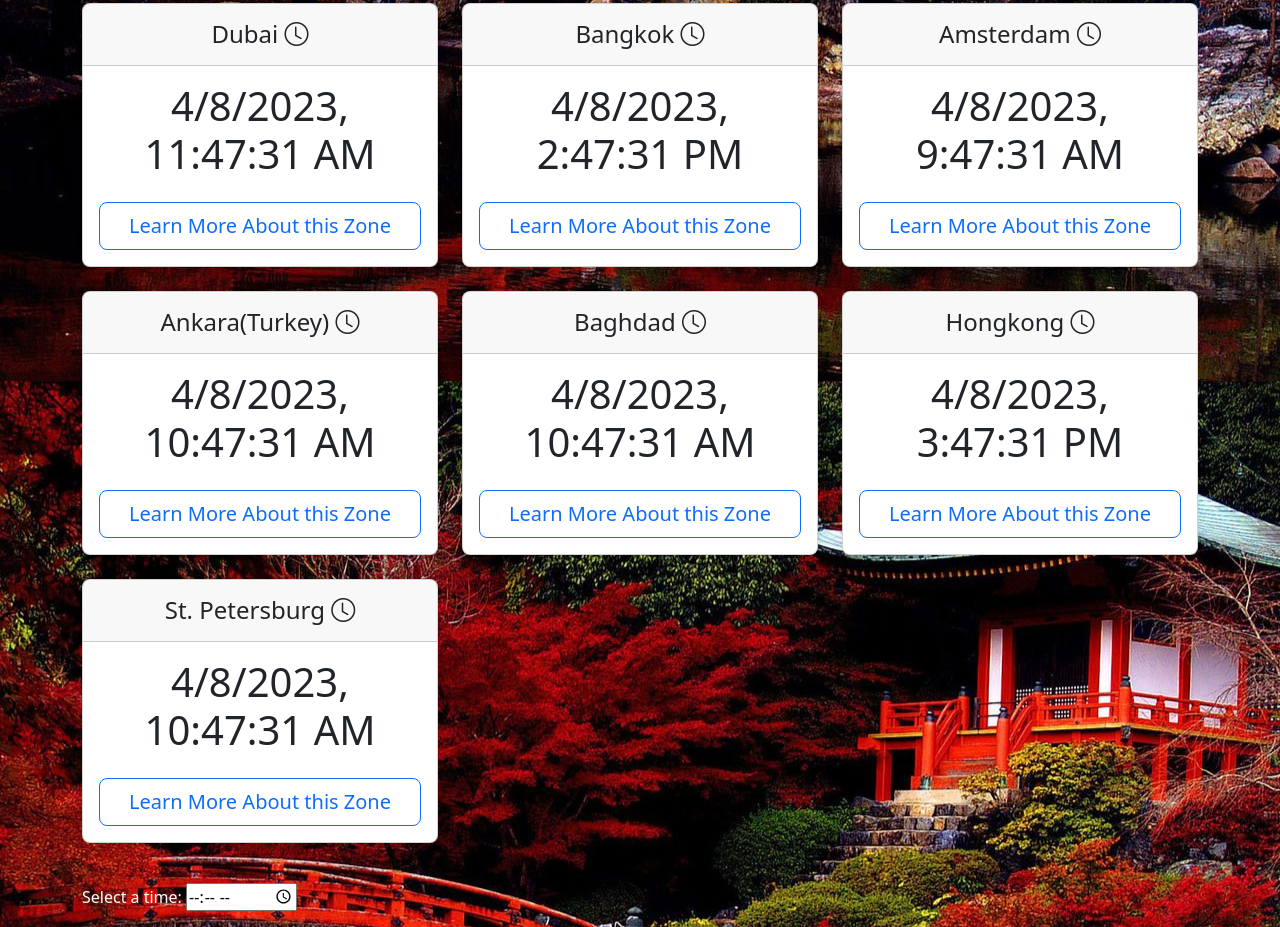
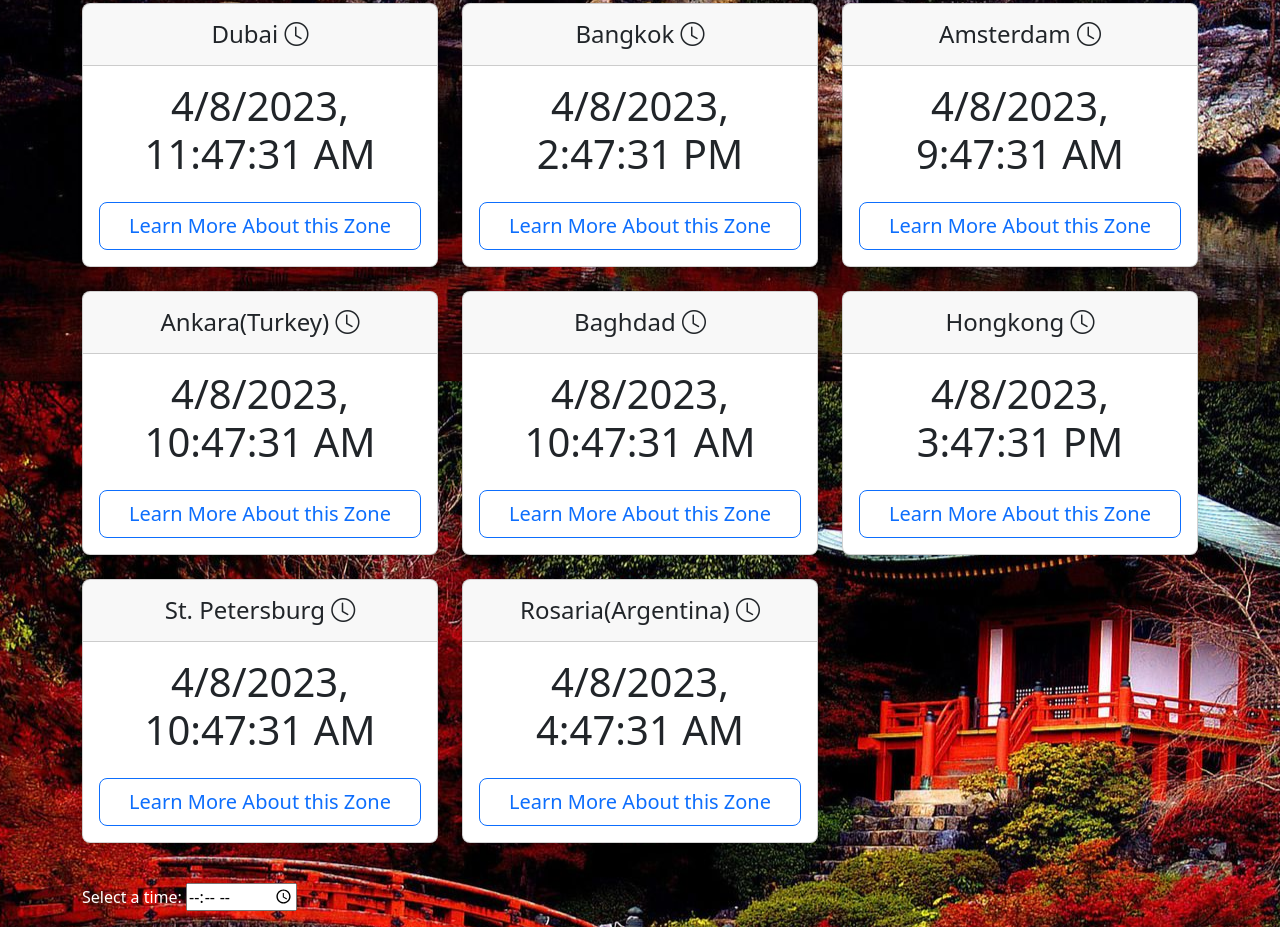
Before and after one commit to Akasht3010/World-clock, a website: page index.html in a window 1280 px wide. Shown: the part 1244-2171 px from the top of the page. Drawn offline with nearby package versions, Linux system fonts and the light colour scheme.

Commit message:
Time Zone added

```diff
--- a/index.html
+++ b/index.html
@@ -352,6 +352,21 @@
                         </div>
                     </div>
                 </div>
+                <div class="col">
+                    <div class="card mb-4 rounded-3 shadow-sm">
+                        <div class="card-header py-3 ">
+                            <h4 class="my-0 fw-normal">Rosaria(Argentina) <i class="bi bi-clock"></i></h4>
+                        </div>
+                        <div class="card-body">
+                            <h1 class="card-title pricing-card-title" id="argentina"></h1>
+                            <ul class="list-unstyled mt-3 mb-4">
+
+                            </ul>
+                            <button type="button" class="w-100 btn btn-lg btn-outline-primary">Learn More About this
+                                Zone</button>
+                        </div>
+                    </div>
+                </div>
             </div>
             <label for="appt">Select a time:</label>
             <input type="time" id="alarm" name="alarm">
@@ -420,6 +435,9 @@
             russia.innerHTML = d.toLocaleString('en-US', {
                 timeZone: 'Europe/Moscow',
              })
+            argentina.innerHTML = d.toLocaleString('en-US', {
+                timeZone: 'America/Argentina/Buenos_Aires',
+             })
             let alarmhour = alarm.value.split(":")[0]
         let alarmmin = alarm.value.split(":")[1]
         //   console.log(d.getHours(),alarmhour)
```
